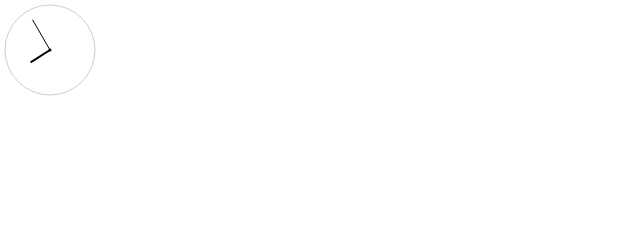
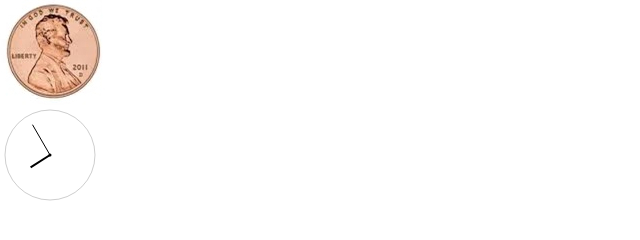
Before and after one commit to whamtet/gabaclock, a website: page gen/resources/index.html in a window 1280 px wide. Shown: the whole page, without its empty margins (0-640 px from the left). Drawn offline with nearby package versions, Linux system fonts and the light colour scheme; files that its build step writes are made by us from their sources; files whose address does not match are found by name.

Commit message:
flip a coin

```diff
--- a/gen/resources/index.html
+++ b/gen/resources/index.html
@@ -6,6 +6,7 @@
     <link rel="stylesheet" href="output.css">
 </head>
 <body>
+<img class="w-1/6 relative top-0 left-0 opacity-50" src="heads.jpg">
 <div class="flex w-full justify-center">
     <svg xmlns="http://www.w3.org/2000/svg"
          class="w-4/5 h-4/5"
@@ -32,7 +33,6 @@
               stroke-width="1" />
         %s
     </svg>
-
 </div>
 </body>
 <script src="script.js"></script>
```
Also changed, not shown: dist/heads.jpg (added), dist/script.js, dist/tails.jpg (added).
